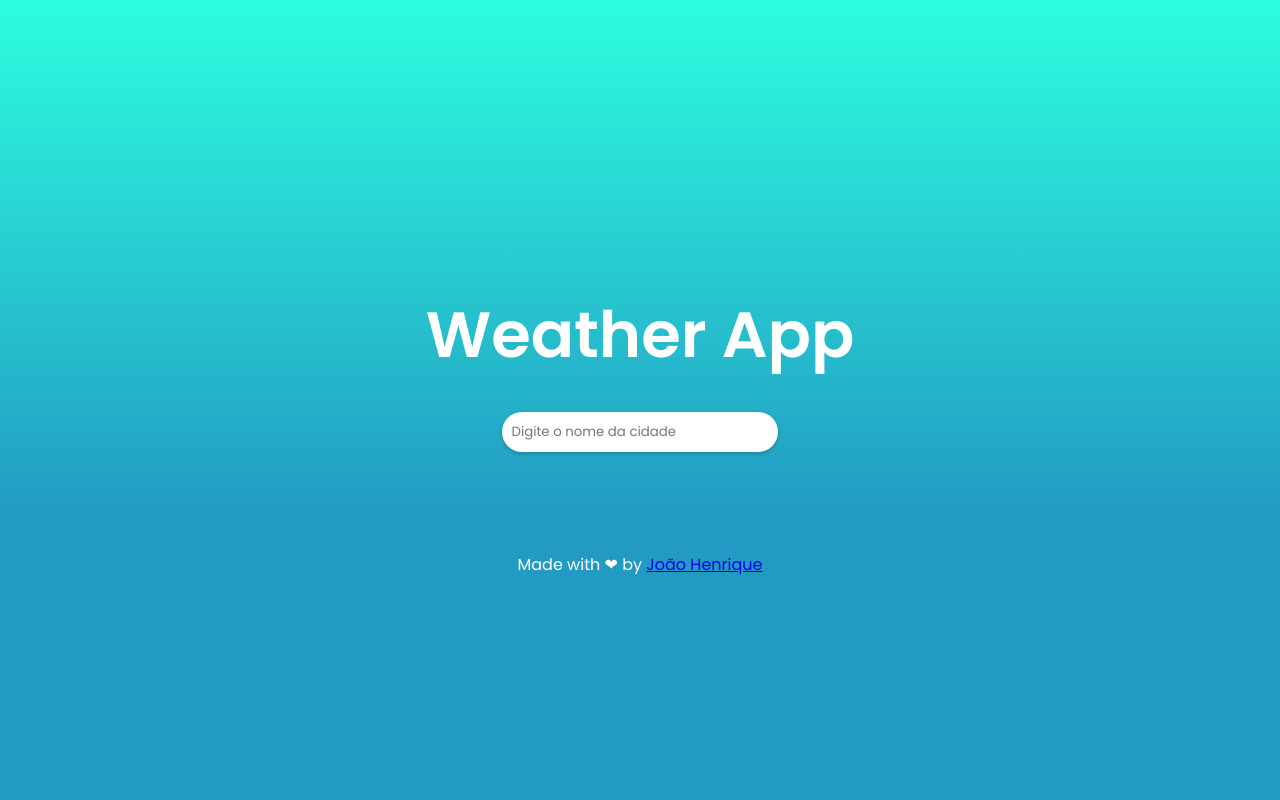
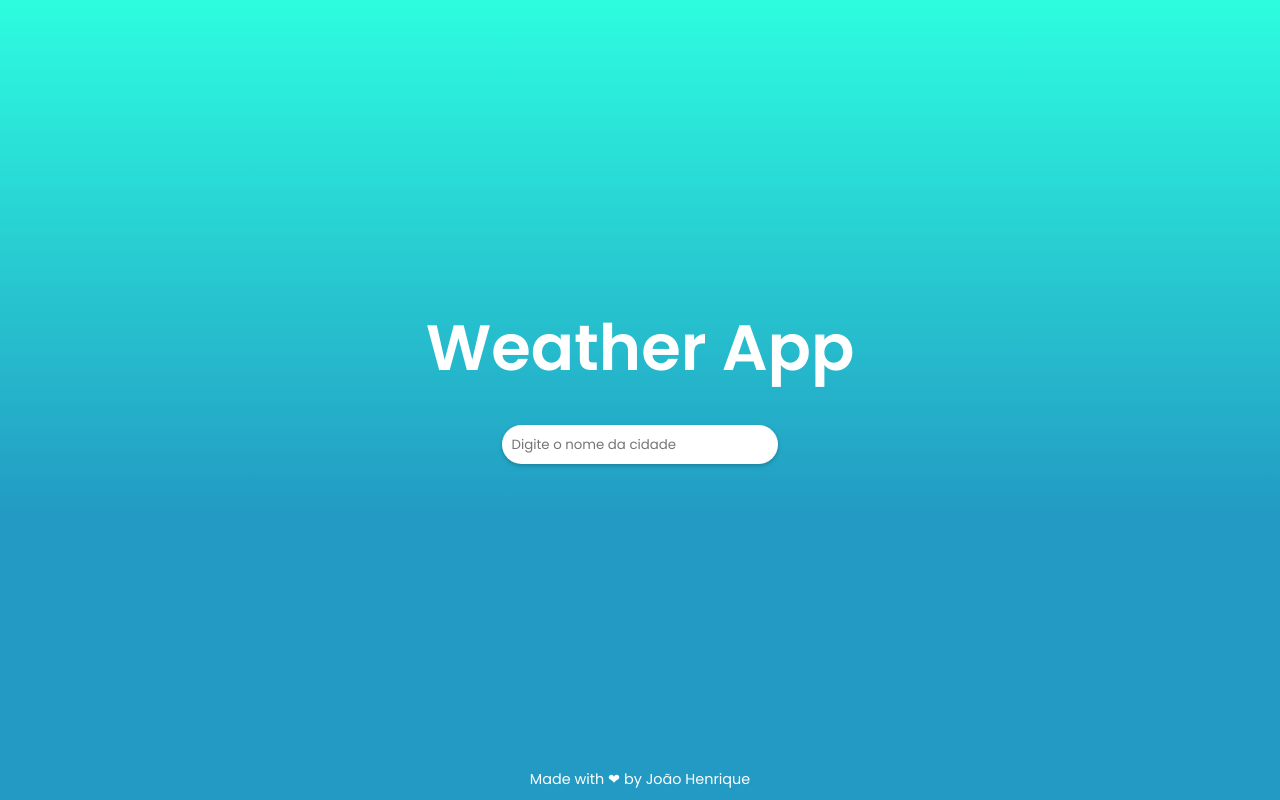
Before and after one commit to Jhenrique12/weather.app, a plain HTML site: page index.html in a window 1280 px wide. Drawn offline with Linux system fonts and the light colour scheme.

Commit message:
Updated main CSS

```diff
--- a/css/style.css
+++ b/css/style.css
@@ -46,4 +46,26 @@ body {
   transform: scale(1);
 }
 
+.footer {
+  padding-bottom: 10px;
+  position: absolute;
+  width: 100%;
+  text-align: center;
+  font-size: 0.9rem;
+  bottom: 0;
+}
+.footer a {
+  text-decoration: none;
+  color: #fff;
+}
+.footer a:hover {
+  color: rgba(255, 255, 255, 0.6196078431);
+}
+
+@media (max-width: 435px) {
+  #title {
+    font-size: 2.8rem;
+  }
+}
+
 /*# sourceMappingURL=style.css.map */
```
Also changed, not shown: 1 other file.
